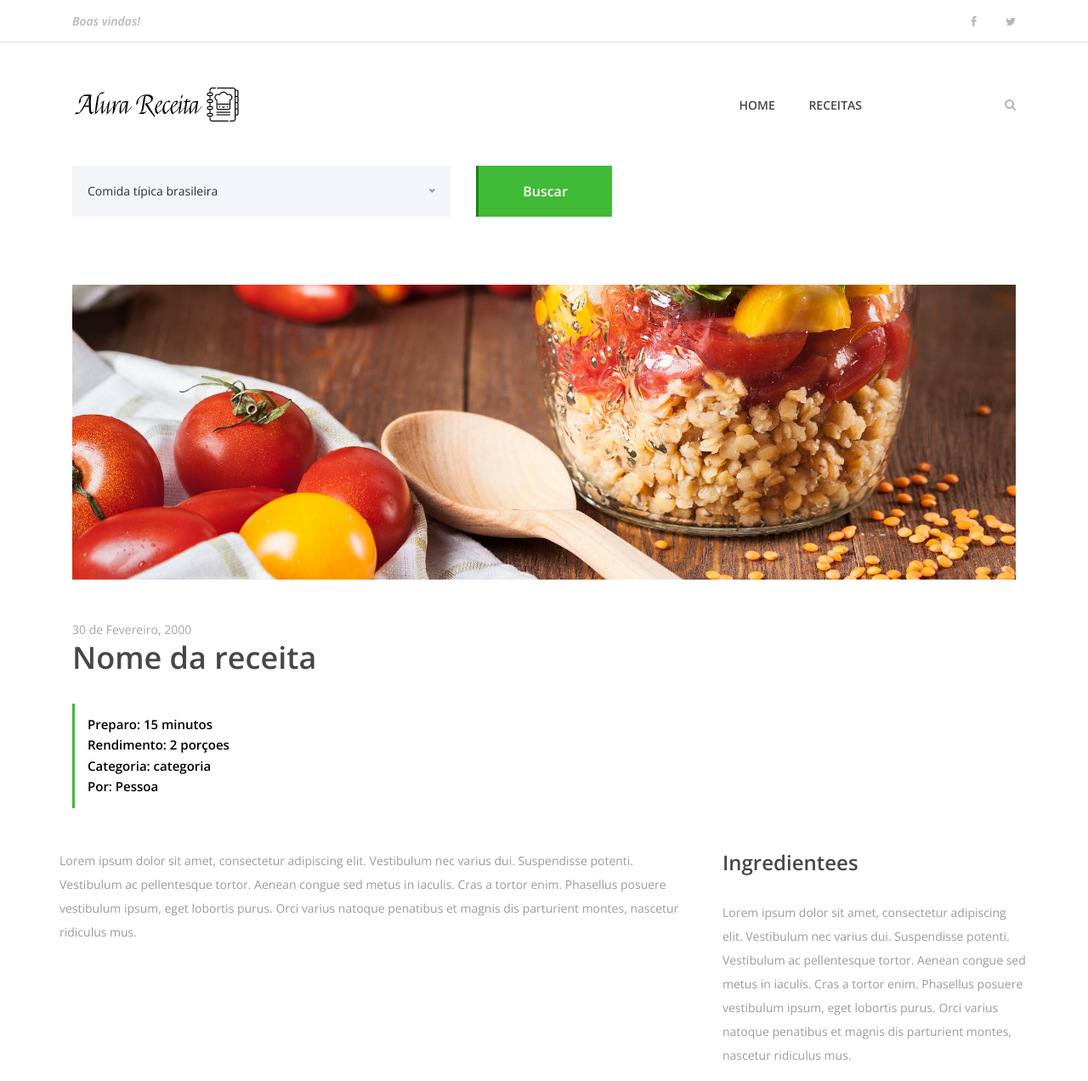
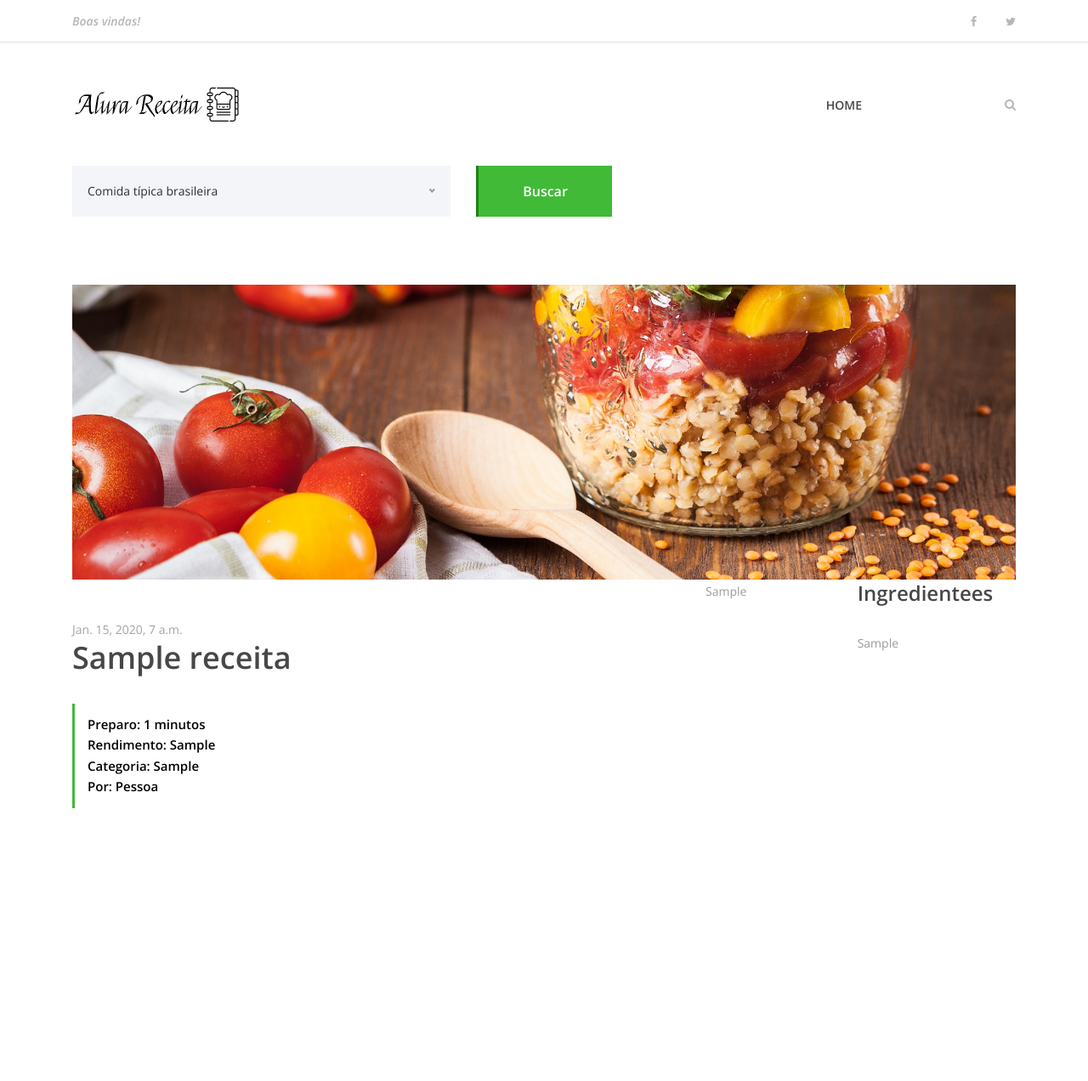
Before and after one commit to danilo-righetto/introduction-to-django, a Django app: template receitas/templates/receita.html in a window 1280 px wide. Shown: the whole page at 85% size. After the commit the page ends 951 px from the top, so only its background shows below. Run offline with Django 3.2, Linux system fonts and the light colour scheme; the template is opened without the code that fills it: values that come from a table or form of the project are taken from there, others are empty; tables that the repository leaves empty hold one stand-in row (values such as "Sample post"); some libraries are stand-ins or nearby versions.

Commit message:
Parametro na URL

```diff
--- a/receitas/templates/index.html
+++ b/receitas/templates/index.html
@@ -37,7 +37,7 @@
                 <div class="single-best-receipe-area mb-30">
                     <img src="{% static 'img/bg-img/foto_receita.png' %}" alt="">
                     <div class="receipe-content">
-                        <a href="{% url 'receita' %}">
+                        <a href="{% url 'receita' receita.id %}">
                             <h5>{{ receita.nome_da_receita }}</h5>
                         </a>
                     </div>
--- a/receitas/templates/partials/menu.html
+++ b/receitas/templates/partials/menu.html
@@ -58,7 +58,6 @@
                         <div class="classynav">
                             <ul>
                                 <li><a href="index.html">Home</a></li>
-                                <li><a href="{% url 'receita' %}">Receitas</a></li>
                             </ul>
 
                             <!-- Formulario de busca -->
--- a/receitas/templates/receita.html
+++ b/receitas/templates/receita.html
@@ -63,12 +63,12 @@
         <div class="row">
             <div class="col-12 col-md-8">
                 <div class="receipe-headline my-5">
-                    <span>30 de Fevereiro, 2000</span>
-                    <h2>Nome da receita</h2>
+                    <span>{{ receita.data_receita}}</span>
+                    <h2>{{ receita.nome_da_receita }}</h2>
                     <div class="receipe-duration">
-                        <h6>Preparo: 15 minutos</h6>
-                        <h6>Rendimento: 2 porçoes</h6>
-                        <h6>Categoria: categoria</h6>
+                        <h6>Preparo: {{ receita.tempo_preparo }} minutos</h6>
+                        <h6>Rendimento: {{ receita.rendimento }}</h6>
+                        <h6>Categoria: {{ receita.categoria }}</h6>
                         <h6>Por: Pessoa</h6>
                     </div>
                 </div>
@@ -78,10 +78,7 @@
                 <div class="col-12 col-lg-8">
                     <!-- Single Preparation Step -->
                     <div class="single-preparation-step d-flex">
-                        <p>Lorem ipsum dolor sit amet, consectetur adipiscing elit. Vestibulum nec varius dui.
-                            Suspendisse potenti. Vestibulum ac pellentesque tortor. Aenean congue sed metus in iaculis.
-                            Cras a tortor enim. Phasellus posuere vestibulum ipsum, eget lobortis purus. Orci varius
-                            natoque penatibus et magnis dis parturient montes, nascetur ridiculus mus. </p>
+                        <p>{{ receita.modo_preparo }}</p>
                     </div>
                 </div>
 
@@ -90,12 +87,7 @@
                     <div class="ingredients">
                         <h4>Ingredientees</h4>
                         <div class="ingredients">
-                            <p>Lorem ipsum dolor sit amet, consectetur adipiscing elit. Vestibulum nec varius dui.
-                                Suspendisse potenti. Vestibulum ac pellentesque tortor. Aenean congue sed metus in
-                                iaculis. Cras a tortor enim. Phasellus posuere vestibulum ipsum, eget lobortis purus.
-                                Orci varius natoque penatibus et magnis dis parturient montes, nascetur ridiculus mus.
-                            </p>
-                            </p>
+                            <p>{{ receita.ingredientes }}</p>
                         </div>
                     </div>
                 </div>
--- a/receitas/urls.py
+++ b/receitas/urls.py
@@ -5,6 +5,6 @@ from . import views
 
 urlpatterns = [
     path('', views.index, name='index'),
-    path('receita', views.receita, name='receita')
+    path('<int:receita_id>', views.receita, name='receita')
 
 ]
```
Also changed, not shown: receitas/views.py (+7 -3 lines).
